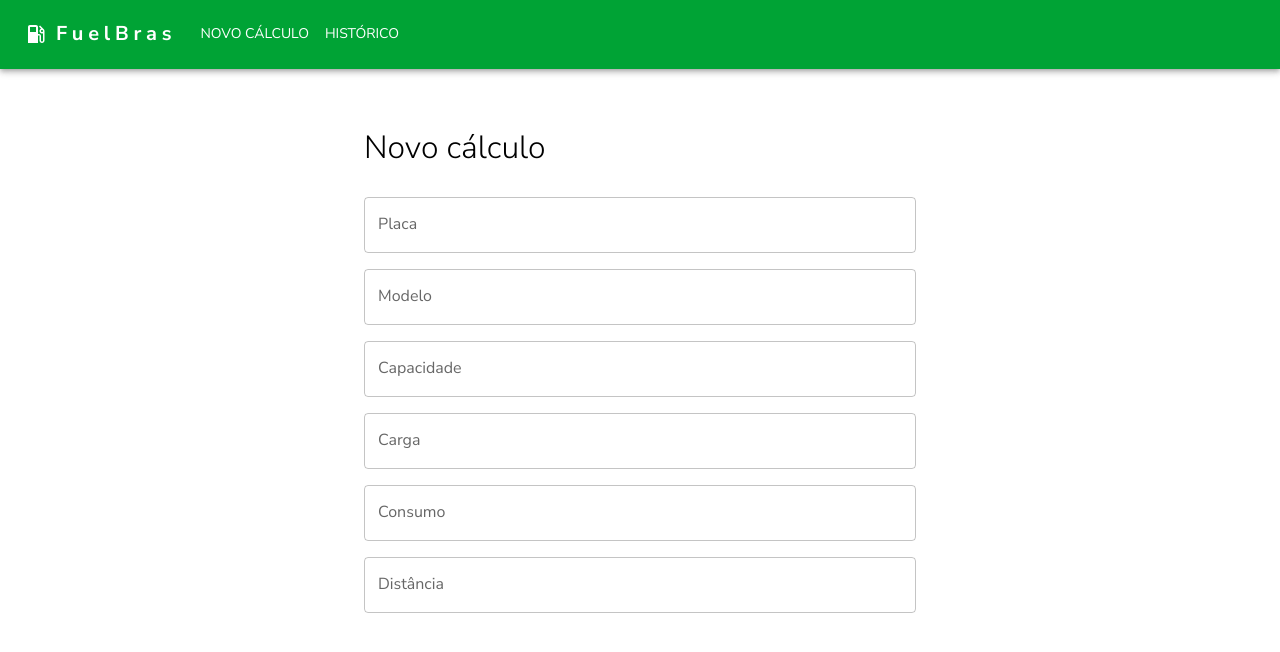
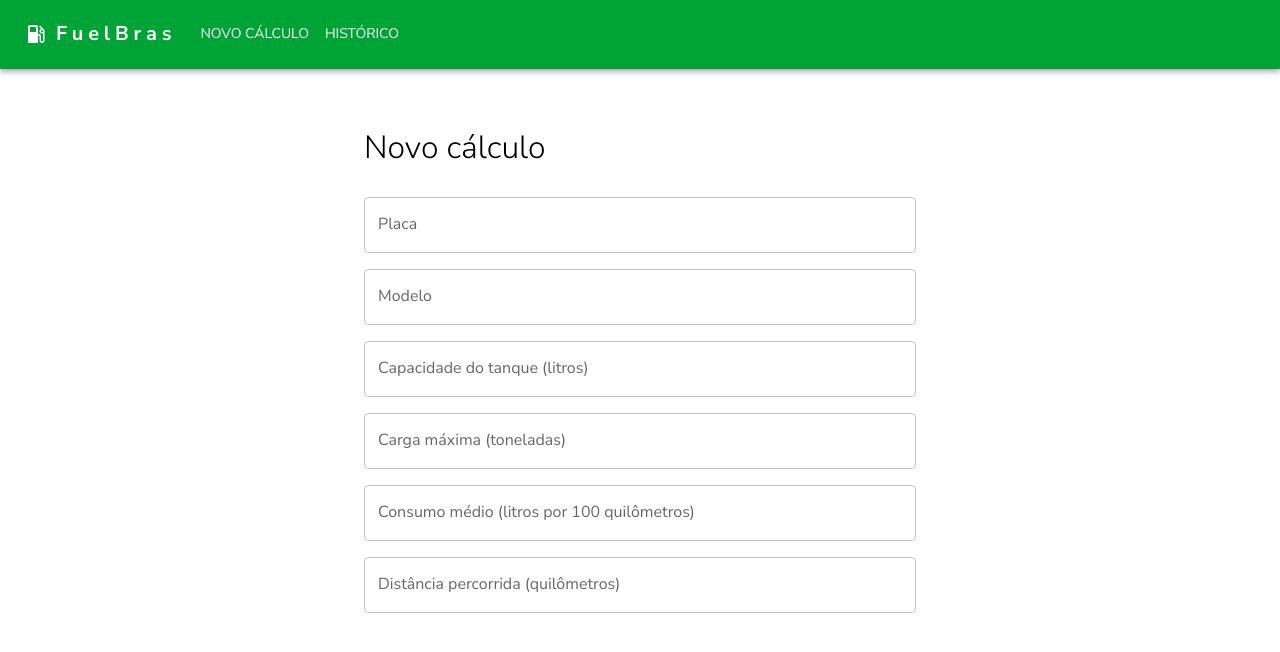
Before and after one commit to francisko-rezende/fuel-bras, a React (Vite) app: page / in a window 1280 px wide. Shown: the top 652 px of the page. Built offline with nearby package versions, Linux system fonts and the light colour scheme.

Commit message:
feat: make labels more descriptive

```diff
--- a/src/components/Main/Main.tsx
+++ b/src/components/Main/Main.tsx
@@ -6,10 +6,10 @@ export const Main = () => {
   const fields = [
     { label: 'Placa', type: 'text' },
     { label: 'Modelo', type: 'text' },
-    { label: 'Capacidade', type: 'number' },
-    { label: 'Carga', type: 'number' },
-    { label: 'Consumo', type: 'number' },
-    { label: 'Distância', type: 'number' },
+    { label: 'Capacidade do tanque (litros)', type: 'number' },
+    { label: 'Carga máxima (toneladas)', type: 'number' },
+    { label: 'Consumo médio (litros por 100 quilômetros)', type: 'number' },
+    { label: 'Distância percorrida (quilômetros)', type: 'number' },
   ]
 
   return (
```
